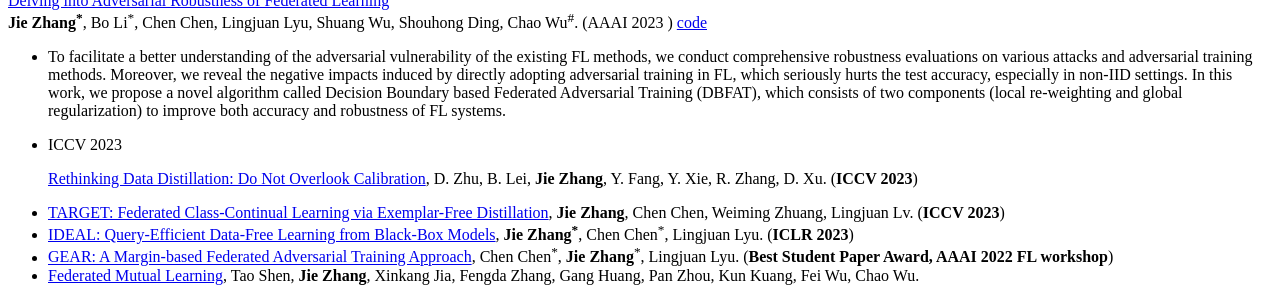
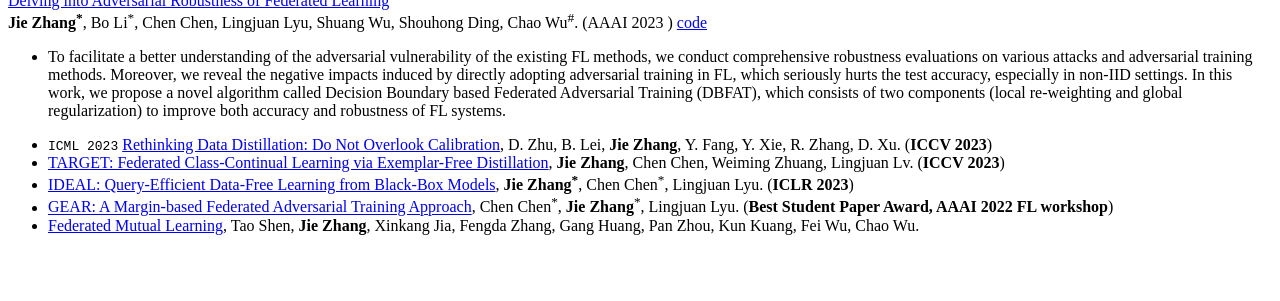
Before and after one commit to zj-jayzhang/zj-jayzhang.github.io, a Jekyll site: the page built from _pages/includes/pub.md, in a window 1280 px wide and 900 px high, scrolled down 5711 px, cut to the strip 599-900 px from the top of the window. Built offline with Jekyll 4.4.1, drawn with Linux system fonts in a browser that asks for light colours; our own code applies the rules of GitHub Pages for plain Markdown files; after the commit the page ends 6561 px from its top, so only the background shows below that.

Commit message:
Update pub.md

```diff
--- a/_pages/includes/pub.md
+++ b/_pages/includes/pub.md
@@ -72,7 +72,7 @@ Calibration), which calibrates the logits before softmax cross-entropy according
 - In this paper, we demonstrate that adversarial examples can also be utilized for good to improve the performance of imbalanced learning. We provide a new perspective on how to deal with imbalanced data: adjust the biased decision boundary by training with Guiding Adversarial Examples (GAEs). We empirically show, on several benchmark datasets, our proposed method is comparable to the state-of-the-art method. To our best knowledge, we are the first to deal with imbalanced learning with adversarial examples.
 </div>
 </div> -->
-- 	<div class="badge">ICCV 2023</div> [Rethinking Data Distillation: Do Not Overlook Calibration](https://arxiv.org/abs/2307.12463), D. Zhu, B. Lei, **Jie Zhang**, Y. Fang, Y. Xie, R. Zhang, D. Xu. (**ICCV 2023**)
+- 	``ICML 2023``     [Rethinking Data Distillation: Do Not Overlook Calibration](https://arxiv.org/abs/2307.12463), D. Zhu, B. Lei, **Jie Zhang**, Y. Fang, Y. Xie, R. Zhang, D. Xu. (**ICCV 2023**)
 - 	[TARGET: Federated Class-Continual Learning via Exemplar-Free Distillation](https://arxiv.org/abs/2303.06937), **Jie Zhang**, Chen Chen, Weiming Zhuang, Lingjuan Lv. (**ICCV 2023**)
 - [IDEAL: Query-Efficient Data-Free Learning from Black-Box Models](https://openreview.net/pdf?id=ConT6H7MWL), **Jie Zhang<sup>*</sup>**, Chen Chen<sup>*</sup>, Lingjuan Lyu. (**ICLR 2023**)
 - [GEAR: A Margin-based Federated Adversarial Training Approach](https://federated-learning.org/fl-aaai-2022/Papers/FL-AAAI-22_paper_34.pdf), Chen Chen<sup>*</sup>, **Jie Zhang**<sup>*</sup>, Lingjuan Lyu. (**Best Student Paper Award, AAAI 2022 FL workshop**)
```
